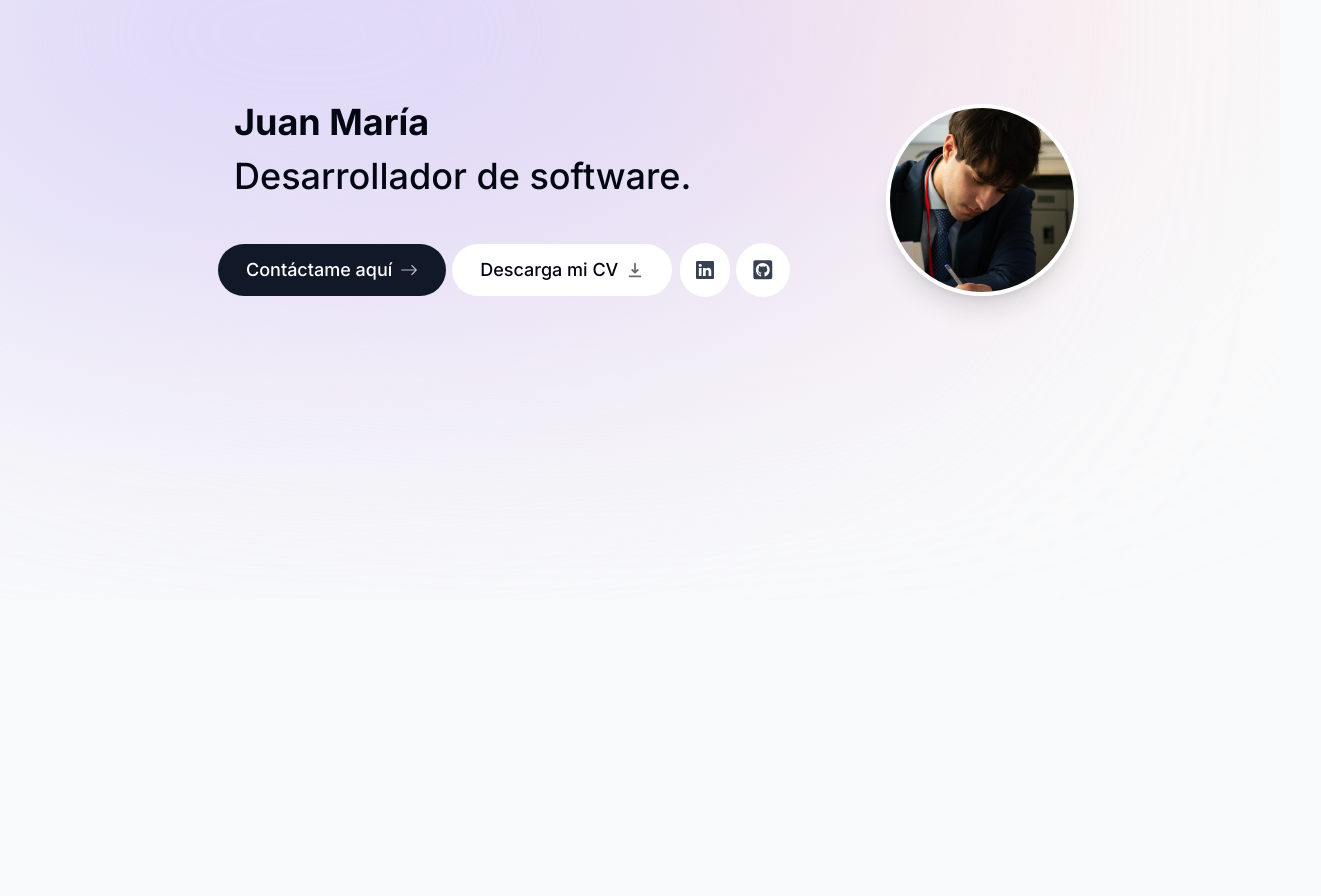
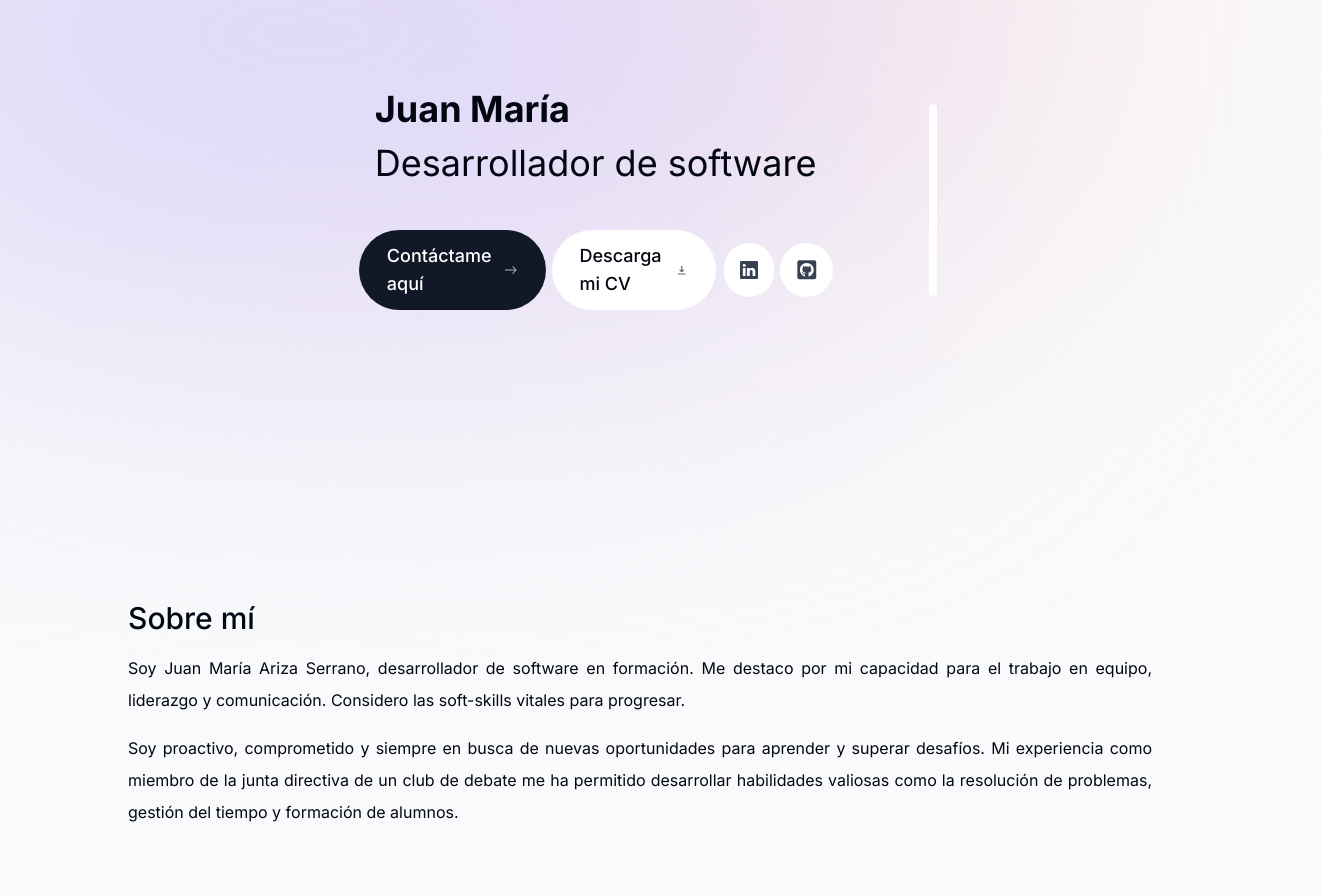
Before and after one commit to juanmariiaa/portfolio, a Next.js app: page / in a window 1280 px wide. Shown: the part 200-1096 px from the top of the page, 1321 px wide, since content can reach past the window. Before the commit the page ends 800 px from the top, so only its background shows below. Built offline with nearby package versions, Linux system fonts and the light colour scheme.

Commit message:
Comenzando Mis Proyectoss

```diff
--- a/app/page.tsx
+++ b/app/page.tsx
@@ -1,9 +1,13 @@
+import About from "@/components/about";
 import Intro from "@/components/intro";
+import Projects from "@/components/projects";
 
 export default function Home() {
   return (
     <main className="flex flex-col items-center px-4">
       <Intro />
+      <About />
+      <Projects />
     </main>
   );
 }
--- a/components/about.tsx
+++ b/components/about.tsx
@@ -2,10 +2,20 @@ import React from "react";
 
 export default function About() {
   return (
-    <section>
-      <h2>Sobre mí</h2>
-      <p></p>
-      <p></p>
+    <section className="mb-28 max-w-screen-lg text-justify leading-8 sm:mb-40 scroll-mt-28 mx-5 sm:mx-0">
+      <h2 className="text-3xl text-left font-medium">Sobre mí</h2>
+      <p className="mt-4">
+        Soy Juan María Ariza Serrano, desarrollador de software en formación. Me
+        destaco por mi capacidad para el trabajo en equipo, liderazgo y
+        comunicación. Considero las soft-skills vitales para progresar.{" "}
+      </p>
+      <p className="mt-4">
+        Soy proactivo, comprometido y siempre en busca de nuevas oportunidades
+        para aprender y superar desafíos. Mi experiencia como miembro de la
+        junta directiva de un club de debate me ha permitido desarrollar
+        habilidades valiosas como la resolución de problemas, gestión del tiempo
+        y formación de alumnos.{" "}
+      </p>
     </section>
   );
 }
--- a/components/intro.tsx
+++ b/components/intro.tsx
@@ -10,7 +10,10 @@ import { FaGithubSquare } from "react-icons/fa";
 
 export default function Intro() {
   return (
-    <main className="flex sm:flex-row flex-col sm:items-center items-center justify-center text-left h-screen">
+    <main
+      className="flex sm:flex-row flex-col sm:items-center
+    items-center justify-center text-left h-screen sm:px-96"
+    >
       <section className="sm:order-last">
         <motion.div
           className="relative flex items-center justify-center"
@@ -43,8 +46,8 @@ export default function Intro() {
           <h1 className=" mt-4 px-4 text-2xl font-medium !leading-[1.5] sm:text-4xl mg">
             <span className="font-bold">Juan María</span>
           </h1>
-          <h1 className="mb-10  px-4 text-2xl font-medium !leading-[1.5] sm:text-4xl">
-            <span className="">Desarrollador de software.</span>
+          <h1 className="mb-10  px-4 text-base font-normal !leading-[1.5] sm:text-4xl">
+            <span className="">Desarrollador de software</span>
           </h1>
         </motion.div>
 
--- /dev/null
+++ b/components/projects.tsx
@@ -0,0 +1,9 @@
+import React from "react";
+
+export default function Projects() {
+  return (
+    <section className="mb-28 max-w-screen-md text-left leading-8 sm:mb-40 scroll-mt-28 mx-5 sm:mx-0">
+      <h2 className="text-3xl text-left font-medium">Proyectos</h2>
+    </section>
+  );
+}
--- a/lib/data.ts
+++ b/lib/data.ts
@@ -1,3 +1,7 @@
+import picture from "@/public/picture.jpeg";
+import { FaUnity } from "react-icons/fa";
+import React from "react";
+
 export const links = [
   {
     name: "Home",
@@ -24,3 +28,13 @@ export const links = [
     hash: "#contact",
   },
 ] as const;
+
+export const projectsData = [
+  {
+    title: "Plataformas 2D",
+    description:
+      "Se trata de un videojuego de plataformas desarrollado en Unity y C#. El juego cuenta con 2 niveles con una dificultad fácil. Este proyecto me permitió aprender y aplicar conceptos clave del desarrollo de videojuegos.",
+    tags: [React.createElement(FaUnity), "C#"],
+    imageUrl: picture,
+  },
+] as const;
```
